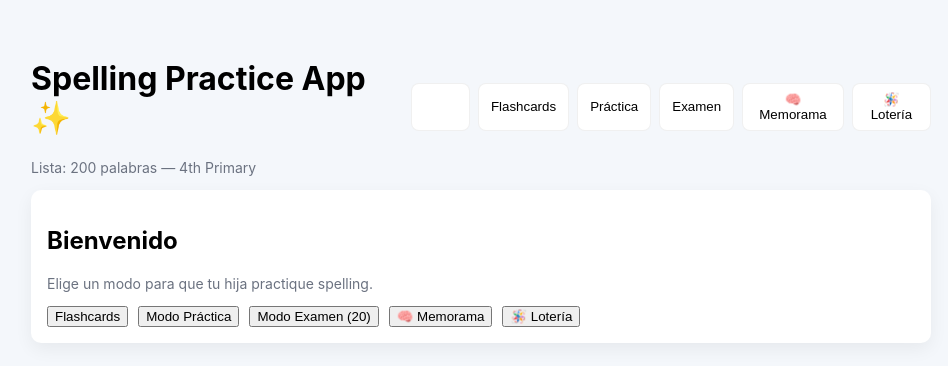
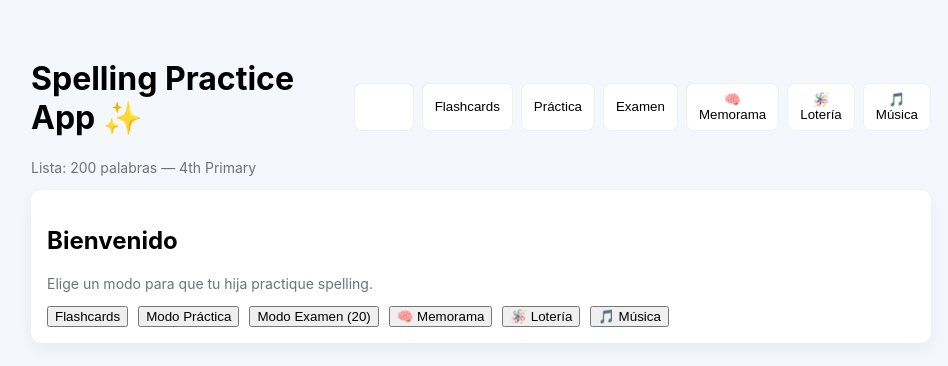
Before and after one commit to EnriqueKicks/stackblitz-starters-bznwmbpn, a React (Vite) app: page / in a window 1280 px wide. Shown: the top 366 px of the page, without its empty margins (159-1107 px from the left). Built offline with nearby package versions, Linux system fonts and the light colour scheme.

Commit message:
feat: add music mode to app

```diff
--- a/src/App.jsx
+++ b/src/App.jsx
@@ -4,6 +4,7 @@ import Practice from "./components/Practice";
 import Exam from "./components/Exam";
 import MemoryGame from "./components/MemoryGame";
 import Loteria from "./components/Loteria";
+import MusicMode from "./modes/MusicMode";
 
 function speakWord(word, mode = "normal") {
 
@@ -60,6 +61,7 @@ export default function App() {
           <button className={mode === "exam" ? "active" : ""} onClick={() => setMode("exam")}>Examen</button>
           <button className={mode === "memory" ? "active" : ""} onClick={() => setMode("memory")}>🧠 Memorama</button>
           <button className={mode === "loteria" ? "active" : ""} onClick={() => setMode("loteria")}>🪅 Lotería</button>
+          <button className={mode === "music" ? "active" : ""} onClick={() => setMode("music")}>🎵 Música</button>
         </nav>
       </header>
 
@@ -74,6 +76,7 @@ export default function App() {
               <button onClick={() => setMode("exam")}>Modo Examen (20)</button>
               <button onClick={() => setMode("memory")}>🧠 Memorama</button>
               <button onClick={() => setMode("loteria")}>🪅 Lotería</button>
+              <button onClick={() => setMode("music")}>🎵 Música</button>
             </div>
           </div>
         )}
@@ -83,6 +86,7 @@ export default function App() {
         {mode === "exam" && <Exam speakWord={speakWord} count={20} />}
         {mode === "memory" && <MemoryGame speakWord={speakWord} />}
         {mode === "loteria" && <Loteria speakWord={speakWord} />}
+        {mode === "music" && <MusicMode />}
       </main>
     </div>
   );
```
